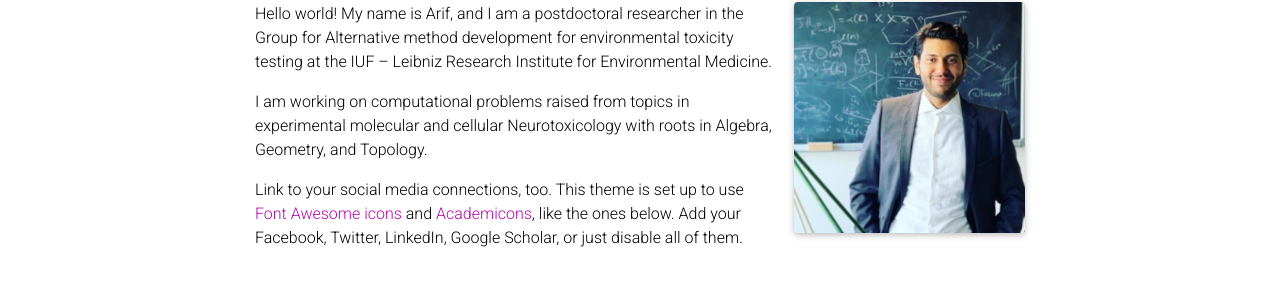
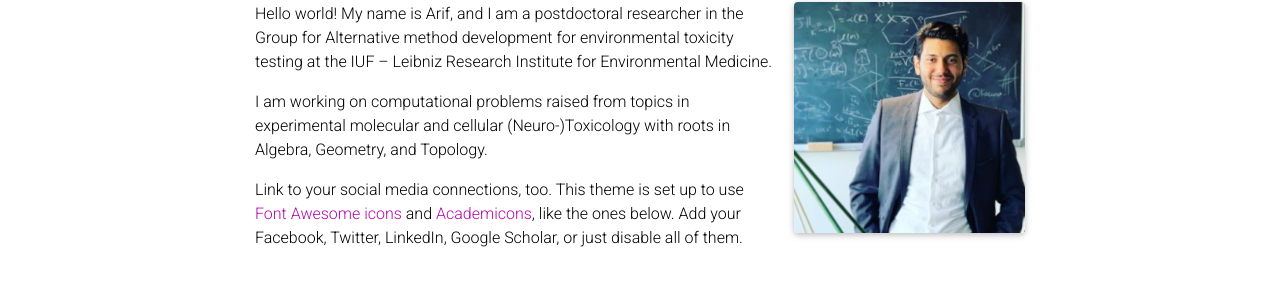
Before and after one commit to ArifDoenmez/ArifDoenmez.github.io, a Jekyll site: the page built from _pages/about.md, in a window 1280 px wide. Shown: the part 198-500 px from the top of the page. Built offline with Jekyll 4.4.1, drawn with Linux system fonts in a browser that asks for light colours; full-size pictures stand in for the smaller copies a plugin makes; comment, search, counter and statistics services are not loaded; a style sheet for code colours, icons or effects is not loaded.

Commit message:
Update about.md

```diff
--- a/_pages/about.md
+++ b/_pages/about.md
@@ -17,6 +17,6 @@ social: true  # includes social icons at the bottom of the page
 
 Hello world! My name is Arif, and I am a postdoctoral researcher in the Group for Alternative method development for environmental toxicity testing at the IUF – Leibniz Research Institute for Environmental Medicine.
 
-I am working on computational problems raised from topics in experimental molecular and cellular Neurotoxicology with roots in Algebra, Geometry, and Topology.
+I am working on computational problems raised from topics in experimental molecular and cellular (Neuro-)Toxicology with roots in Algebra, Geometry, and Topology.
 
 Link to your social media connections, too. This theme is set up to use [Font Awesome icons](http://fortawesome.github.io/Font-Awesome/) and [Academicons](https://jpswalsh.github.io/academicons/), like the ones below. Add your Facebook, Twitter, LinkedIn, Google Scholar, or just disable all of them.
```
